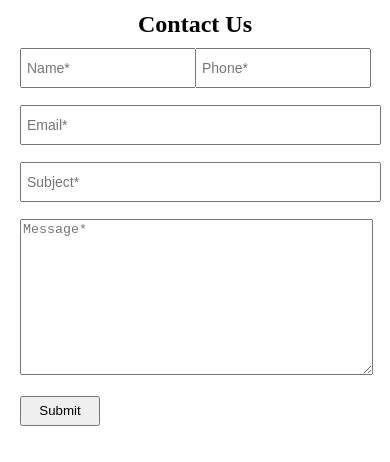
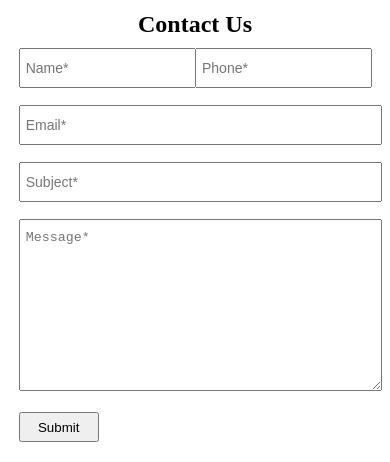
Before and after one commit to NandaAmanta/expweb, a plain HTML site: page Contact Us.html in a window 390 px wide. Shown: the part 1024-1486 px from the top of the page. Drawn offline with Linux system fonts and the light colour scheme.

Commit message:
responsive done

```diff
--- a/style/Contact Us.css
+++ b/style/Contact Us.css
@@ -7,7 +7,7 @@ body{
 }
 
 .page{
-    margin: 40px 20%;
+    margin: 40px 10%;
 }
 
 /*Title*/
@@ -107,6 +107,7 @@ input{
 }
 
 textarea{
+    padding: 10px 6px;
     width: inherit;
 }
 
@@ -126,7 +127,7 @@ button:hover{
 @media screen and (max-width: 480px){
     /*Title*/
     .page{
-        margin: 40px 20px;
+        margin: 40px 4.8%;
     }
 
     section{
```
